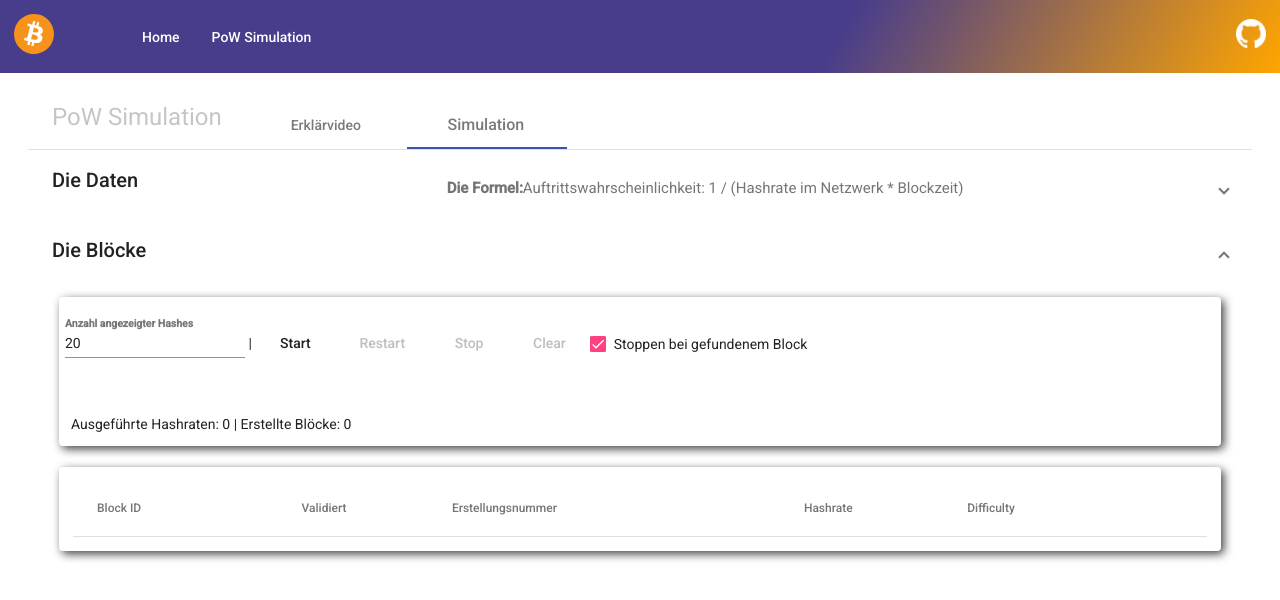
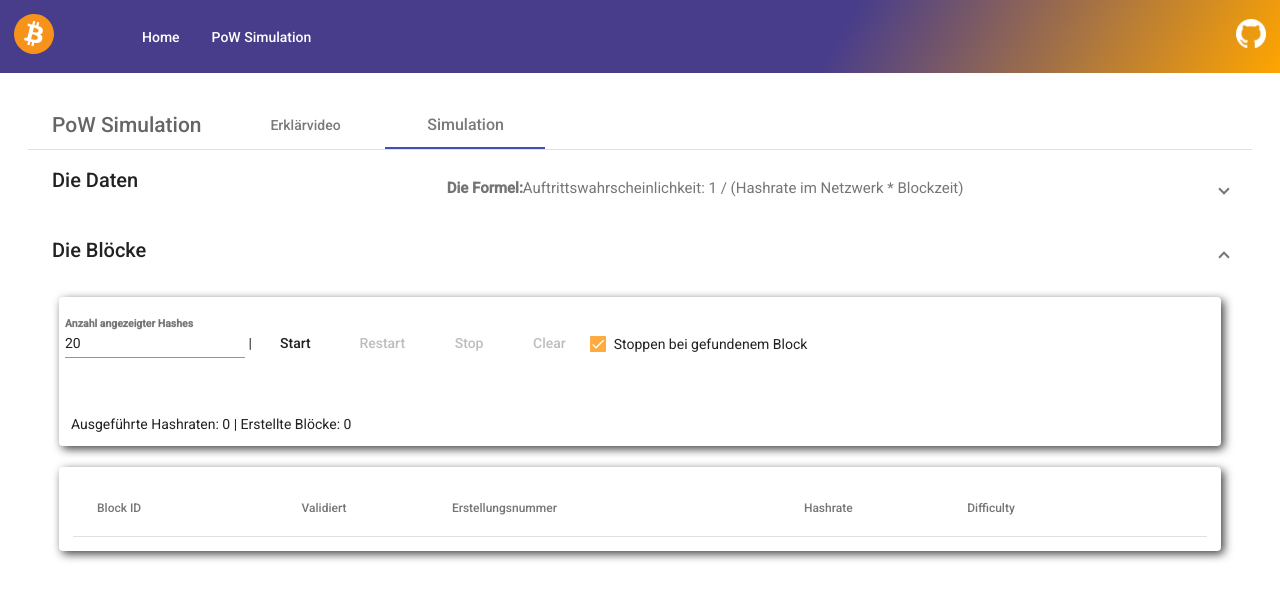
Before and after one commit to MyKaez/btc-playground, an Angular app: page /pow in a window 1280 px wide. Shown: the top 600 px of the page. Built offline with nearby package versions, Linux system fonts and the light colour scheme.

Commit message:
refactored styles

```diff
--- a/src/app/app.component.ts
+++ b/src/app/app.component.ts
@@ -4,7 +4,7 @@ import { Router } from '@angular/router';
 @Component({
   selector: 'app-root',
   templateUrl: './app.component.html',
-  styleUrls: ['./app.component.scss']
+  styleUrls: ['./app.component.scss', './materials.scss']
 })
 export class AppComponent {
   title = 'The Bitcoin Playground';
--- a/src/app/home/home.component.ts
+++ b/src/app/home/home.component.ts
@@ -3,7 +3,7 @@ import { Component, OnInit } from '@angular/core';
 @Component({
   selector: 'app-home',
   templateUrl: './home.component.html',
-  styleUrls: ['./home.component.scss']
+  styleUrls: ['./home.component.scss', '../materials.scss']
 })
 export class HomeComponent implements OnInit {
 
--- /dev/null
+++ b/src/app/materials.scss
@@ -0,0 +1,26 @@
+.mat-card {
+    padding: 1em;
+    margin: 0.5em;
+    margin-bottom: 1.5em;
+    box-shadow: 3px 3px 10px 0px rgba(0, 0, 0, 0.75);
+    -webkit-box-shadow: 3px 3px 10px 0px rgba(0, 0, 0, 0.75);
+    -moz-box-shadow: 3px 3px 10px 0px rgba(0, 0, 0, 0.75);
+}
+
+.mat-card-footer {
+    padding: 1em;
+}
+
+.mat-expansion-panel {
+    margin-top: 1em;
+    box-shadow: none;
+}
+
+.mat-tab-label-header {
+    font-size: 1.5em;
+    color: black;
+}
+
+:host ::ng-deep .mat-tab-label-active {
+    font-size: medium;
+}
--- a/src/app/simulators/pow/pow.component.html
+++ b/src/app/simulators/pow/pow.component.html
@@ -1,7 +1,7 @@
 <mat-tab-group mat-align-tabs="start" selectedIndex="2">
     <mat-tab disabled="true">
         <ng-template mat-tab-label>
-            <h1>PoW Simulation</h1>
+            <span class="mat-tab-label-header">PoW Simulation</span>
         </ng-template>
     </mat-tab>
     <mat-tab label="Erklärvideo">
@@ -20,7 +20,7 @@
                     </span>
                 </mat-panel-description>
             </mat-expansion-panel-header>
-            <mat-card class="example-card">
+            <mat-card>
                 <mat-card-content>
                     <div>
                         <mat-form-field appearance="fill">
@@ -65,7 +65,7 @@
                 </mat-panel-title>
             </mat-expansion-panel-header>
 
-            <mat-card class="example-card">
+            <mat-card>
                 <mat-card-actions>
                     <mat-form-field apperance="fill">
                         <mat-label><b>Anzahl angezeigter Hashes</b></mat-label>
@@ -89,9 +89,9 @@
                 </mat-card-footer>
             </mat-card>
 
-            <mat-card class="example-card">
+            <mat-card>
                 <mat-card-content>
-                    <table mat-table [dataSource]="dataSource" class="demo-table">
+                    <table mat-table [dataSource]="dataSource">
 
                         <ng-container matColumnDef="id">
                             <th mat-header-cell *matHeaderCellDef> Block ID </th>
--- a/src/app/simulators/pow/pow.component.scss
+++ b/src/app/simulators/pow/pow.component.scss
@@ -1,11 +1,3 @@
-.demo-table {
-  width: 100%;
-}
-
-:host ::ng-deep .mat-tab-label-active {
-  font-size: medium;
-}
-
 .mat-row .mat-cell {
   border-bottom: 1px solid transparent;
   border-top: 1px solid transparent;
@@ -15,25 +7,3 @@
 .mat-row:hover .mat-cell {
   border-color: currentColor;
 }
-
-.demo-row-is-clicked {
-  font-weight: bold;
-}
-
-.mat-expansion-panel {
-  margin-top: 1em;
-  box-shadow: none;
-}
-
-.mat-card {
-  padding: 1em;
-  margin: 0.5em;
-  margin-bottom: 1.5em;
-  box-shadow: 3px 3px 10px 0px rgba(0, 0, 0, 0.75);
-  -webkit-box-shadow: 3px 3px 10px 0px rgba(0, 0, 0, 0.75);
-  -moz-box-shadow: 3px 3px 10px 0px rgba(0, 0, 0, 0.75);
-}
-
-.mat-card-footer {
-  padding: 1em;
-}
--- a/src/app/simulators/pow/pow.component.ts
+++ b/src/app/simulators/pow/pow.component.ts
@@ -7,7 +7,7 @@ import { PowService } from './pow.service';
 @Component({
   selector: 'app-pow',
   templateUrl: './pow.component.html',
-  styleUrls: ['./pow.component.scss']
+  styleUrls: ['./pow.component.scss', '../../materials.scss']
 })
 export class PowComponent implements OnInit {
   private blockNo: number;
--- a/src/styles.scss
+++ b/src/styles.scss
@@ -1,4 +1,3 @@
-
 // Custom Theming for Angular Material
 // For more information: https://material.angular.io/guide/theming
 @use '@angular/material' as mat;
@@ -13,20 +12,17 @@
 // (imported above). For each palette, you can optionally specify a default, lighter, and darker
 // hue. Available color palettes: https://material.io/design/color/
 $Simulator-primary: mat.define-palette(mat.$indigo-palette);
-$Simulator-accent: mat.define-palette(mat.$pink-palette, A200, A100, A400);
+$Simulator-accent: mat.define-palette(mat.$orange-palette, A200, A100, A400);
 
 // The warn palette is optional (defaults to red).
 $Simulator-warn: mat.define-palette(mat.$red-palette);
 
 // Create the theme object. A theme consists of configurations for individual
 // theming systems such as "color" or "typography".
-$Simulator-theme: mat.define-light-theme((
-  color: (
-    primary: $Simulator-primary,
-    accent: $Simulator-accent,
-    warn: $Simulator-warn,
-  )
-));
+$Simulator-theme: mat.define-light-theme((color: (primary: $Simulator-primary,
+        accent: $Simulator-accent,
+        warn: $Simulator-warn,
+      )));
 
 // Include theme styles for core and each component used in your app.
 // Alternatively, you can import and @include the theme mixins for each component
@@ -35,5 +31,16 @@ $Simulator-theme: mat.define-light-theme((
 
 /* You can add global styles to this file, and also import other style files */
 
-html, body { height: 100%; }
-body { margin: 0; font-family: Roboto, "Helvetica Neue", sans-serif; }
+html,
+body {
+  height: 100%;
+}
+
+body {
+  margin: 0;
+  font-family: Roboto, "Helvetica Neue", sans-serif;
+}
+
+table {
+  width: 100%;
+}
```
